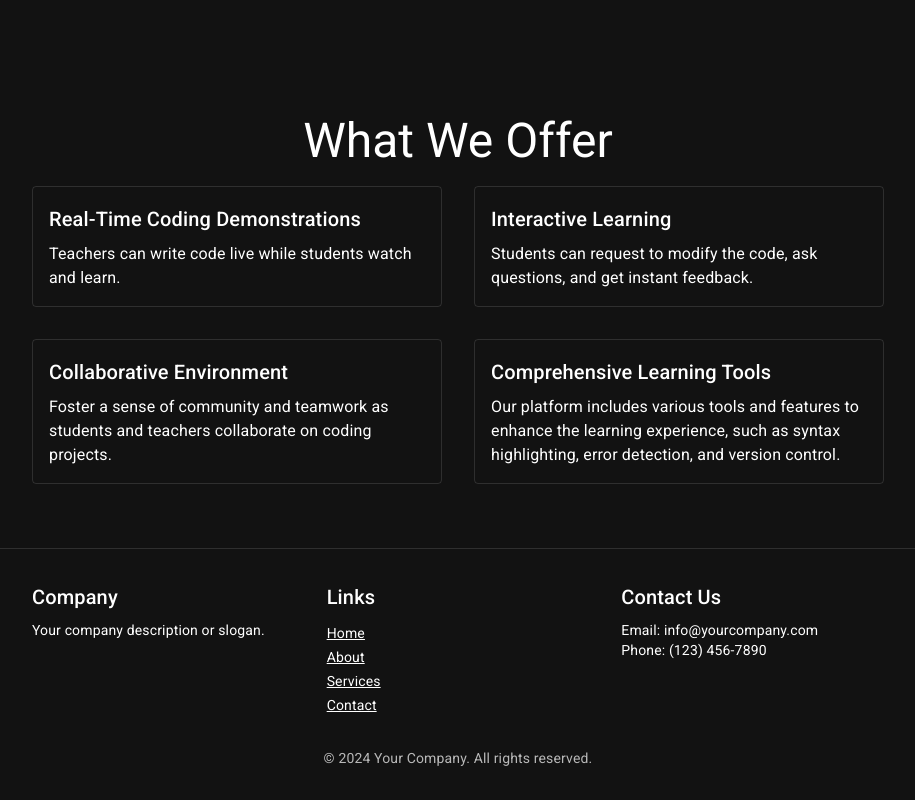
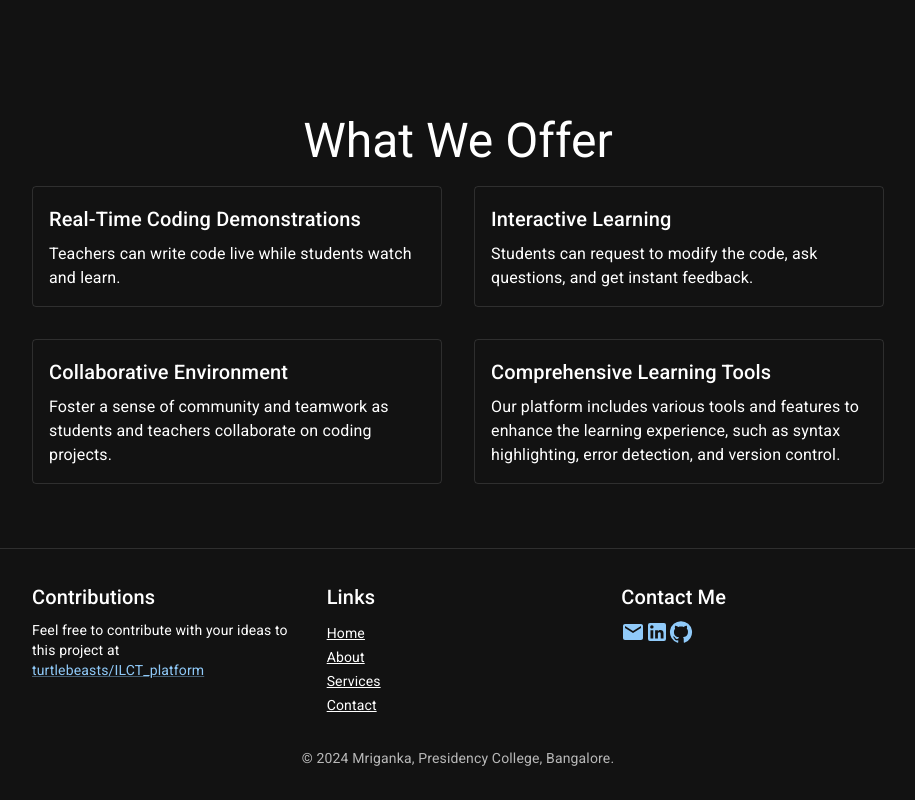
Before and after one commit to turtlebeasts/ILCT_Platform, a React (Vite) app: page / in a window 1280 px wide. Shown: the part 1968-2768 px from the top of the page, without its empty margins (182-1097 px from the left). Built offline with nearby package versions, Linux system fonts and the light colour scheme; no server answers.

Commit message:
Adjusted the footer

```diff
--- a/src/containers/Footer.jsx
+++ b/src/containers/Footer.jsx
@@ -1,5 +1,8 @@
 import React from 'react';
 import { Box, Container, Grid, Typography, Link } from '@mui/material';
+import EmailIcon from '@mui/icons-material/Email';
+import LinkedInIcon from '@mui/icons-material/LinkedIn';
+import GitHubIcon from '@mui/icons-material/GitHub';
 
 const Footer = () => {
     return (
@@ -10,16 +13,17 @@ const Footer = () => {
                 padding: '2rem 0',
                 borderTop: '1px solid',
                 borderColor: 'divider',
+                textAlign: { xs: 'center', sm: 'start' }
             }}
         >
             <Container maxWidth="md">
                 <Grid container spacing={4}>
                     <Grid item xs={12} sm={4}>
                         <Typography variant="h6" gutterBottom>
-                            Company
+                            Contributions
                         </Typography>
                         <Typography variant="body2" component="p">
-                            Your company description or slogan.
+                            Feel free to contribute with your ideas to this project at <br /><Link href="https://github.com/turtlebeasts/ILCT_Platform">turtlebeasts/ILCT_platform</Link>
                         </Typography>
                     </Grid>
                     <Grid item xs={12} sm={4}>
@@ -44,19 +48,26 @@ const Footer = () => {
                     </Grid>
                     <Grid item xs={12} sm={4}>
                         <Typography variant="h6" gutterBottom>
-                            Contact Us
+                            Contact Me
                         </Typography>
-                        <Typography variant="body2" component="p">
-                            Email: info@yourcompany.com
-                        </Typography>
-                        <Typography variant="body2" component="p">
-                            Phone: (123) 456-7890
-                        </Typography>
+                        <Box sx={{ display: 'flex', justifyContent: { xs: 'center', sm: 'start' } }}>
+                            <Link href="mailto:mrigz179@gmail.com?subject=ILCT+platform">
+                                <EmailIcon />
+                            </Link>
+
+                            <Link target="_blank" href="https://www.linkedin.com/in/mriganka-das-05385822a/">
+                                <LinkedInIcon />
+                            </Link>
+
+                            <Link target="_blank" href="https://www.github.com/turtlebeasts">
+                                <GitHubIcon />
+                            </Link>
+                        </Box>
                     </Grid>
                 </Grid>
                 <Box mt={4} textAlign="center">
                     <Typography variant="body2" color="textSecondary">
-                        © {new Date().getFullYear()} Your Company. All rights reserved.
+                        © {new Date().getFullYear()} Mriganka, Presidency College, Bangalore.
                     </Typography>
                 </Box>
             </Container>
```
